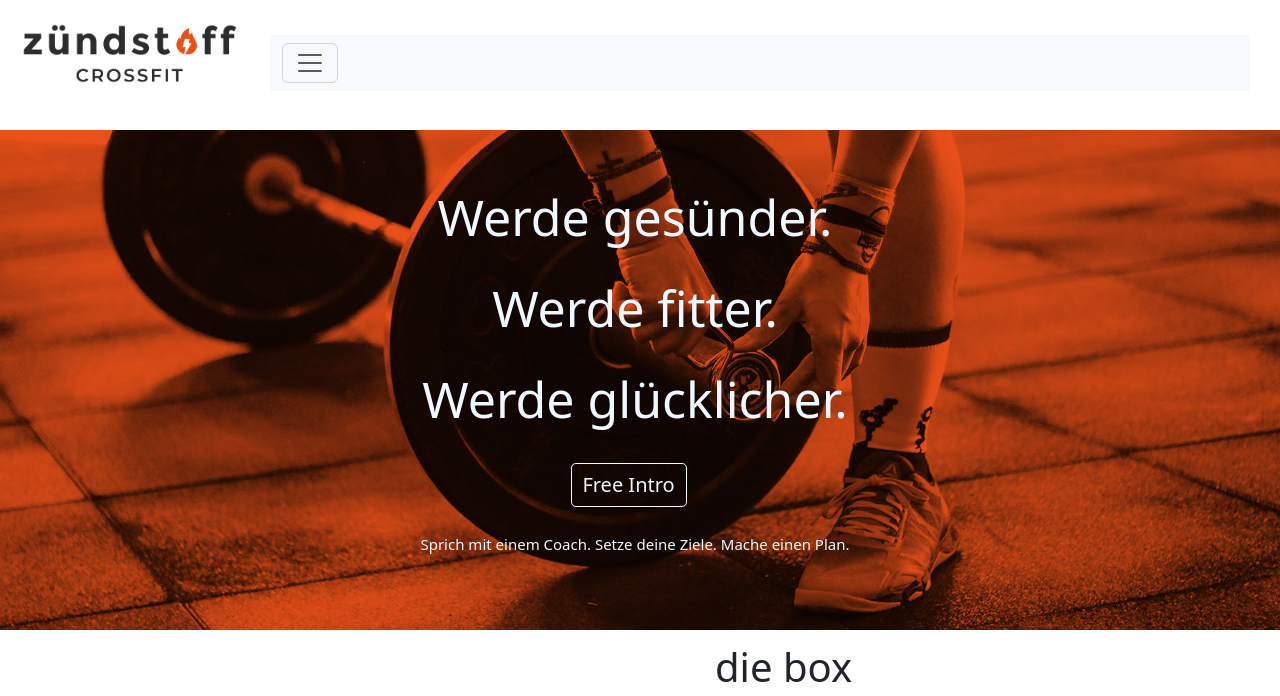
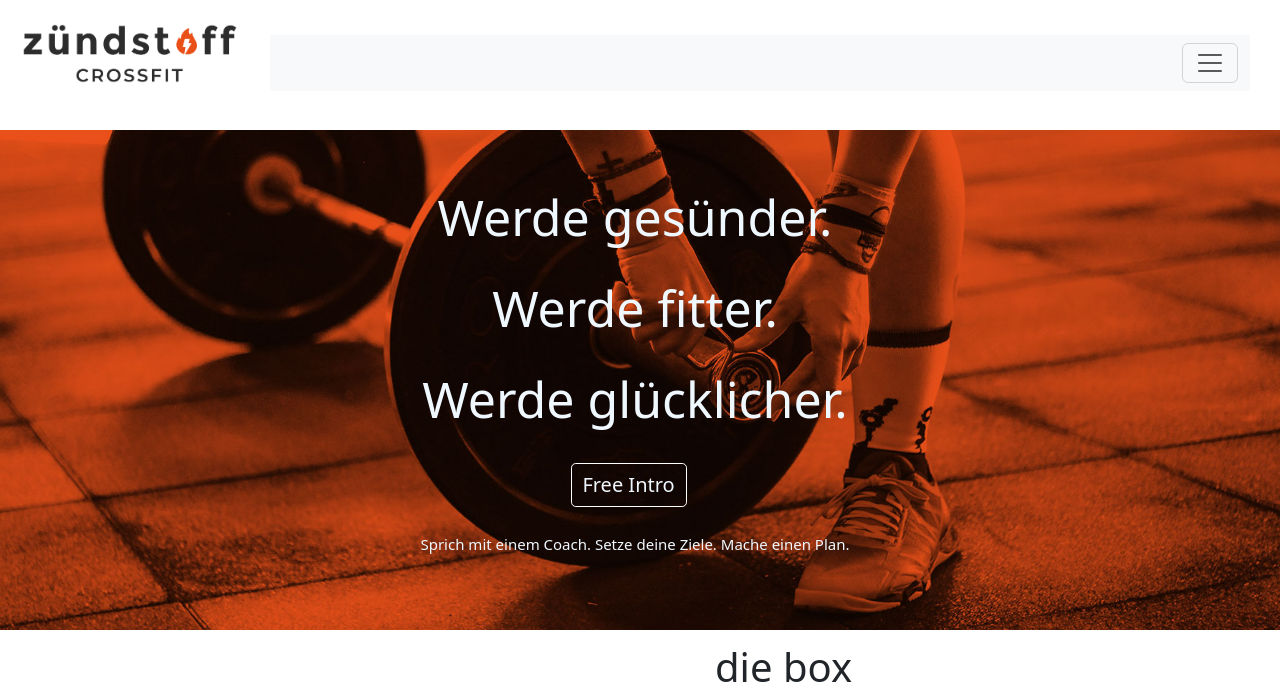
Before and after one commit to KissNorbert1203/Z-ndstoff, a plain HTML site: page index.html in a window 1280 px wide. Shown: the top 696 px of the page. Drawn offline with nearby package versions, Linux system fonts and the light colour scheme.

Commit message:
gombjobbra

```diff
--- a/index.html
+++ b/index.html
@@ -15,7 +15,7 @@
         <div id="fejlecjobb">
             <nav class="navbar navbar-expand-lgx navbar-light bg-light">
                 <div class="container-fluid">
-                    <button class="navbar-toggler" type="button" data-bs-toggle="collapse" data-bs-target="#navbarNav" aria-controls="navbarNav" aria-expanded="false" aria-label="Toggle navigation">
+                    <button class="navbar-toggler ms-auto" type="button" data-bs-toggle="collapse" data-bs-target="#navbarNav" aria-controls="navbarNav" aria-expanded="false" aria-label="Toggle navigation">
                         <span class="navbar-toggler-icon"></span>
                     </button>
                     <div class="collapse navbar-collapse" id="navbarNav">
```
